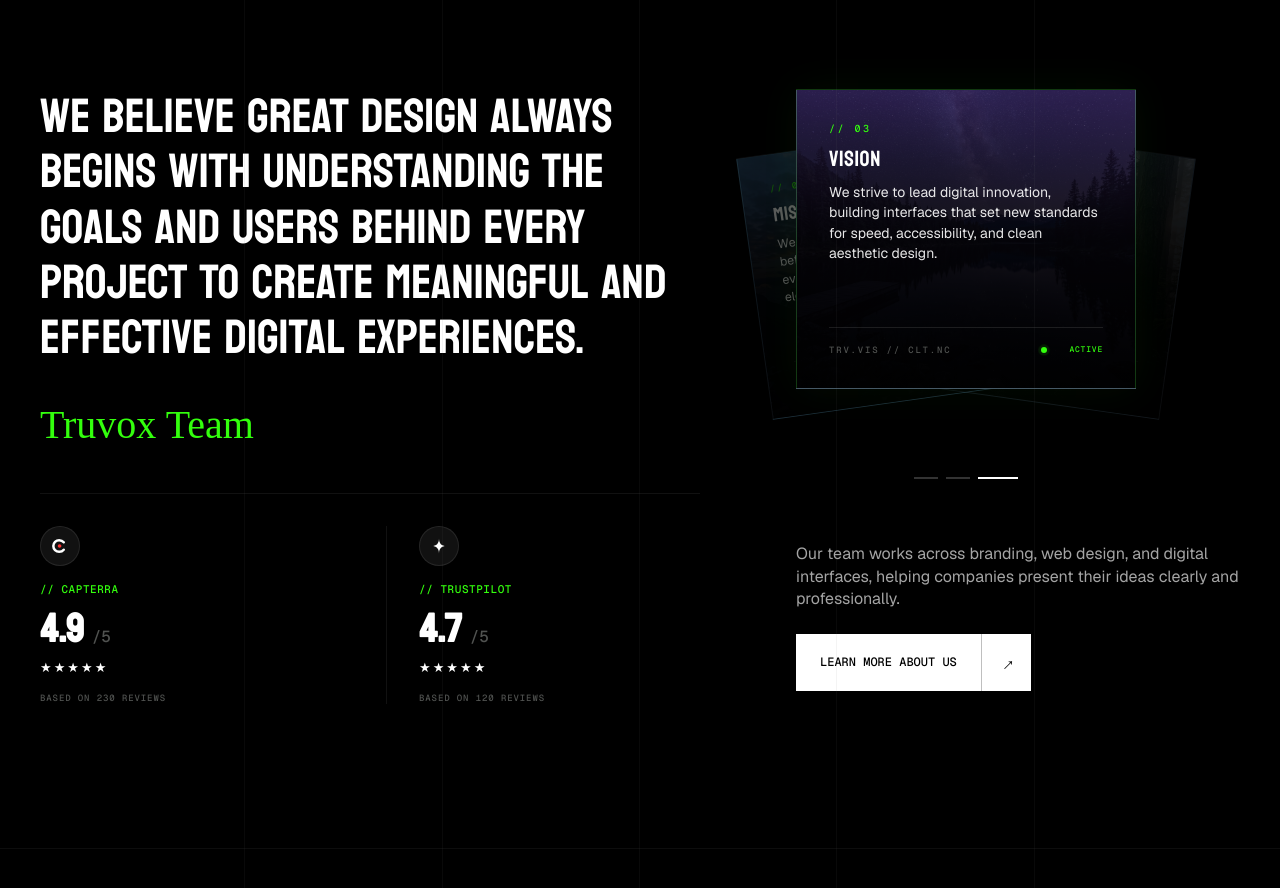
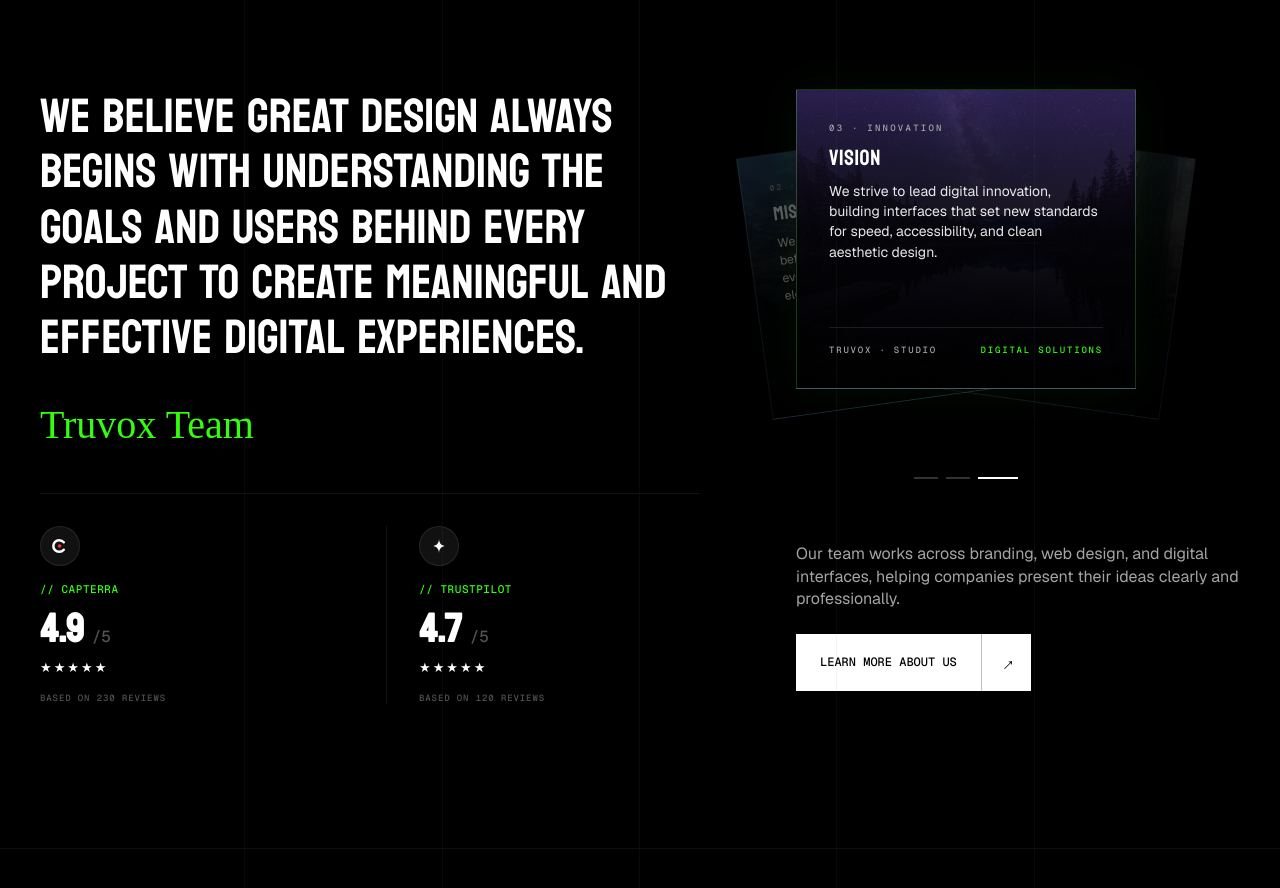
Before and after one commit to Talesman-index/truvox-agency, a Next.js app: page / in a window 1280 px wide. Shown: the part 1800-2688 px from the top of the page. Built offline with nearby package versions, Linux system fonts and the light colour scheme.

Commit message:
style(about): redesign carousel cards to look premium and human-designed rather than robotic

```diff
--- a/src/components/sections/AboutSection.tsx
+++ b/src/components/sections/AboutSection.tsx
@@ -58,19 +58,25 @@ export function AboutSection() {
       title: "OUR GOALS",
       image: "/assets/bg/about_nature_goals.png",
       gradient: "from-[#1E3040] via-[#0E1520] to-[#070A0F]",
-      content: "We establish clear milestones, focus on user-centric layouts, ensure consistent performance, and plan for scalable long-term growth."
+      content: "We establish clear milestones, focus on user-centric layouts, ensure consistent performance, and plan for scalable long-term growth.",
+      label: "01 · PURPOSE",
+      footerRight: "USER EXPERIENCE"
     },
     {
       title: "OUR MISSION",
       image: "/assets/bg/about_nature_mission.png",
       gradient: "from-[#3D7899] via-[#122A3C] to-[#0A0F17]",
-      content: "We focus on understanding the problem before designing the solution, ensuring every layout, interaction, and visual element serves a real purpose."
+      content: "We focus on understanding the problem before designing the solution, ensuring every layout, interaction, and visual element serves a real purpose.",
+      label: "02 · INTENT",
+      footerRight: "MEANINGFUL DESIGN"
     },
     {
       title: "OUR VISION",
       image: "/assets/bg/about_nature_vision.png",
       gradient: "from-[#4B2F7D] via-[#18112C] to-[#090712]",
-      content: "We strive to lead digital innovation, building interfaces that set new standards for speed, accessibility, and clean aesthetic design."
+      content: "We strive to lead digital innovation, building interfaces that set new standards for speed, accessibility, and clean aesthetic design.",
+      label: "03 · INNOVATION",
+      footerRight: "DIGITAL SOLUTIONS"
     }
   ];
 
@@ -227,8 +233,8 @@ export function AboutSection() {
 
                       {/* Card Content */}
                       <div className="relative z-10 space-y-3">
-                        <span className="font-mono text-[#33FF0D] text-[10px] uppercase tracking-[0.25em] block">
-                          // 0{idx + 1}
+                        <span className="font-mono text-[#A4A4A4] text-[9px] uppercase tracking-[0.25em] block">
+                          {card.label}
                         </span>
                         <h3 className="font-display text-[22px] tracking-wide text-white uppercase mb-2 leading-none">
                           {card.title.replace("OUR ", "")}
@@ -240,20 +246,12 @@ export function AboutSection() {
 
                       {/* Card Footer Details */}
                       <div className="flex justify-between items-center w-full pt-4 border-t border-white/10 relative z-10">
-                        <span className="font-mono text-[9px] text-[#505250] uppercase tracking-[0.2em]">
-                          TRV.{card.title.replace("OUR ", "").substring(0, 3)} // CLT.NC
+                        <span className="font-mono text-[9px] text-[#A4A4A4] uppercase tracking-[0.2em]">
+                          TRUVOX · STUDIO
                         </span>
-                        <div className="flex items-center gap-2 relative">
-                          {isActive && (
-                            <>
-                              <span className="w-1.5 h-1.5 rounded-full bg-[#33FF0D] animate-ping absolute left-0" />
-                              <span className="w-1.5 h-1.5 rounded-full bg-[#33FF0D] relative z-10" />
-                            </>
-                          )}
-                          <span className={`font-mono text-[8px] uppercase tracking-widest ${isActive ? 'text-[#33FF0D] pl-3.5' : 'text-[#505250]'}`}>
-                            {isActive ? "active" : "standby"}
-                          </span>
-                        </div>
+                        <span className={`font-mono text-[9px] uppercase tracking-[0.2em] transition-colors duration-300 ${isActive ? 'text-[#33FF0D]' : 'text-[#A4A4A4]'}`}>
+                          {card.footerRight}
+                        </span>
                       </div>
                     </motion.div>
                   );
```
